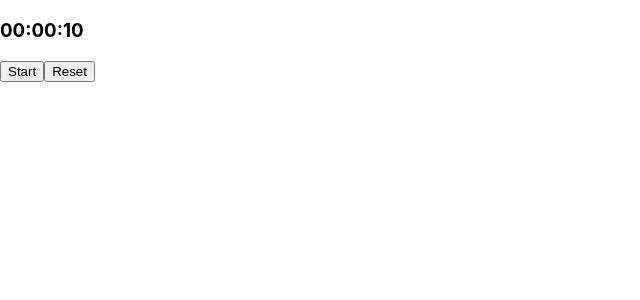
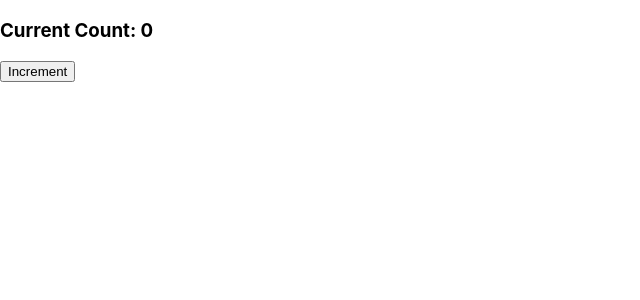
Before and after one commit to sumantwarhekar/react_app_1, a React (Create React App) app: page / in a window 1280 px wide. Shown: the top 300 px of the page, without its empty margins (0-640 px from the left). Built offline with nearby package versions, Linux system fonts and the light colour scheme.

Commit message:
Checking out the context topic in React

```diff
--- a/src/App.js
+++ b/src/App.js
@@ -1,66 +1,40 @@
 import logo from './logo.svg';
 import './App.css';
-import React, { useEffect, useState } from 'react';
+import React, { useEffect, useState, useContext, createContext } from 'react';
 import './index.css'
 
-const CountDown = ({hr,min,sec}) => {
-  const [over,setOver] = useState(false);
-  const [paused, setPaused] = useState(true);
-  const [[h,m,s], setTime] = useState([hr,min,sec]);
+const CountContext = new createContext();
 
-  const tick = () => {
-    if( paused || over){
-        return;
-    }
-    if(h===0 && m===0 && s===0){
-      setOver(true);
-    }
-    else if(m===0 && s===0){
-      setTime([h-1,59,59]);
-    }
-    else if(s===0){
-      setTime([h,m-1,59]);
-    }
-    else{
-      setTime([h,m,s-1]);
-    }
-  }
+function CountProvider ({children}){
+  const[count,setCount] = useState(0);
 
-  const handleReset = () => {
-    setTime([hr,min,sec]);
-    setPaused(true);
-    setOver(false);
-  }
+  return(
+    <CountContext.Provider value={{count,setCount}}>
+      {children}
+    </CountContext.Provider>
+  )
+}
 
-  const handlePause = () => {
-    setPaused(!paused);
-  }
+function Count(){
+  const {count} = useContext(CountContext);
+  return <h3>{`Current Count: ${count}`}</h3>
+}
 
-  const fmt = (val) => {
-    return val.toString().padStart(2,'0');
-  }
-
-  useEffect (() => {
-    let ticker = setInterval(() => tick(),1000);
-    return () => {
-      clearInterval(ticker);
-    }
-  });
-
-  return (
-    <>
-    <h3 className='countdown'>{`${fmt(h)}:${fmt(m)}:${fmt(s)}`}</h3>
-    <button onClick={handlePause}>{paused?'Start':'Pause'}</button>
-    <button onClick={handleReset}>Reset</button>
-    </>
+function CountButton(){
+  const {setCount} = useContext(CountContext);
+  return(
+    <button onClick={() => setCount(count => count + 1)}>
+      Increment
+    </button>
   )
-};
+}
 
 function App() {
   return(
-    <div>
-      <CountDown hr={0} min={0} sec={10} />
-    </div>
+    <CountProvider>
+      <Count/>
+      <CountButton/>
+    </CountProvider>
   );
 }
 
```
